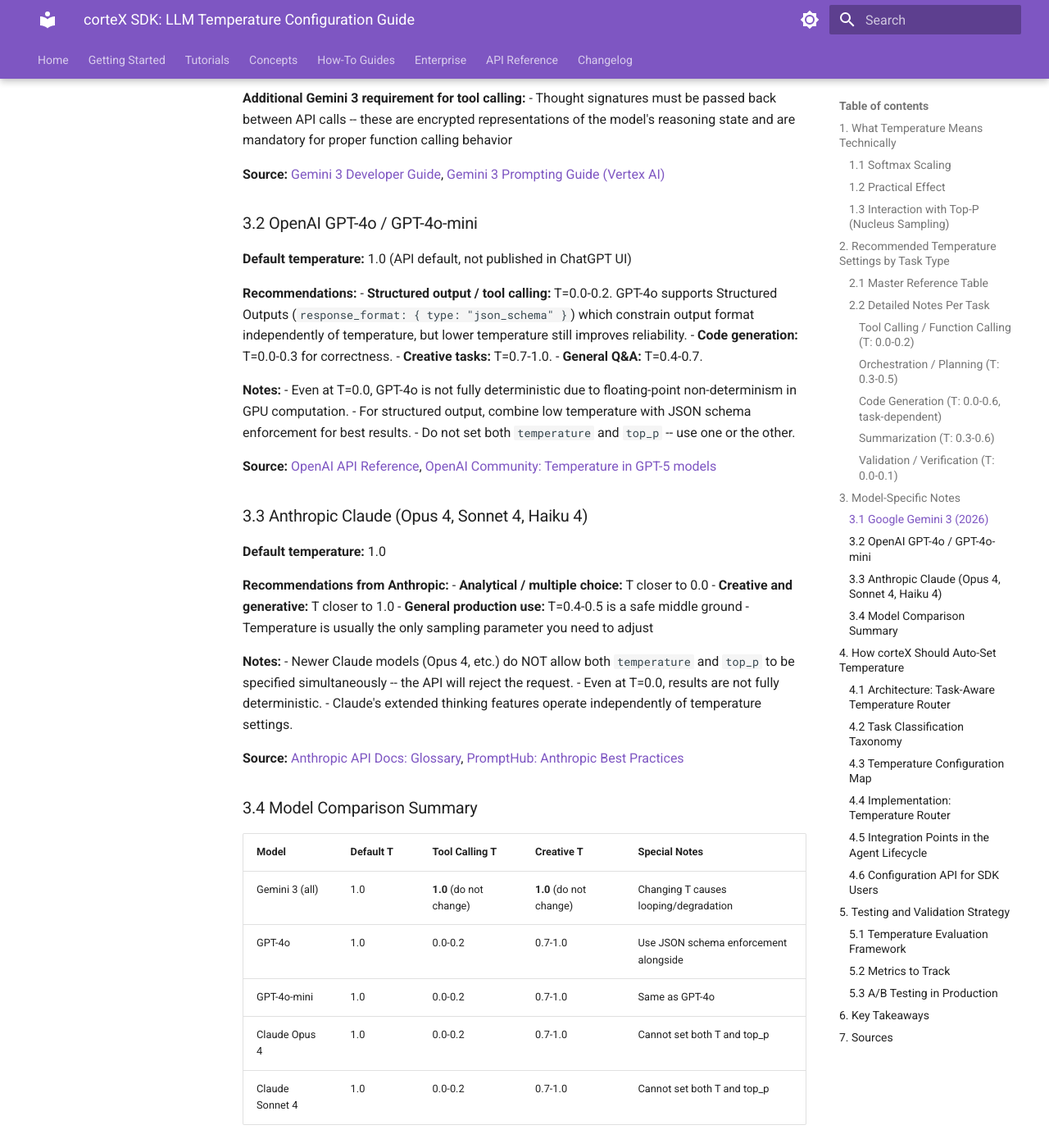
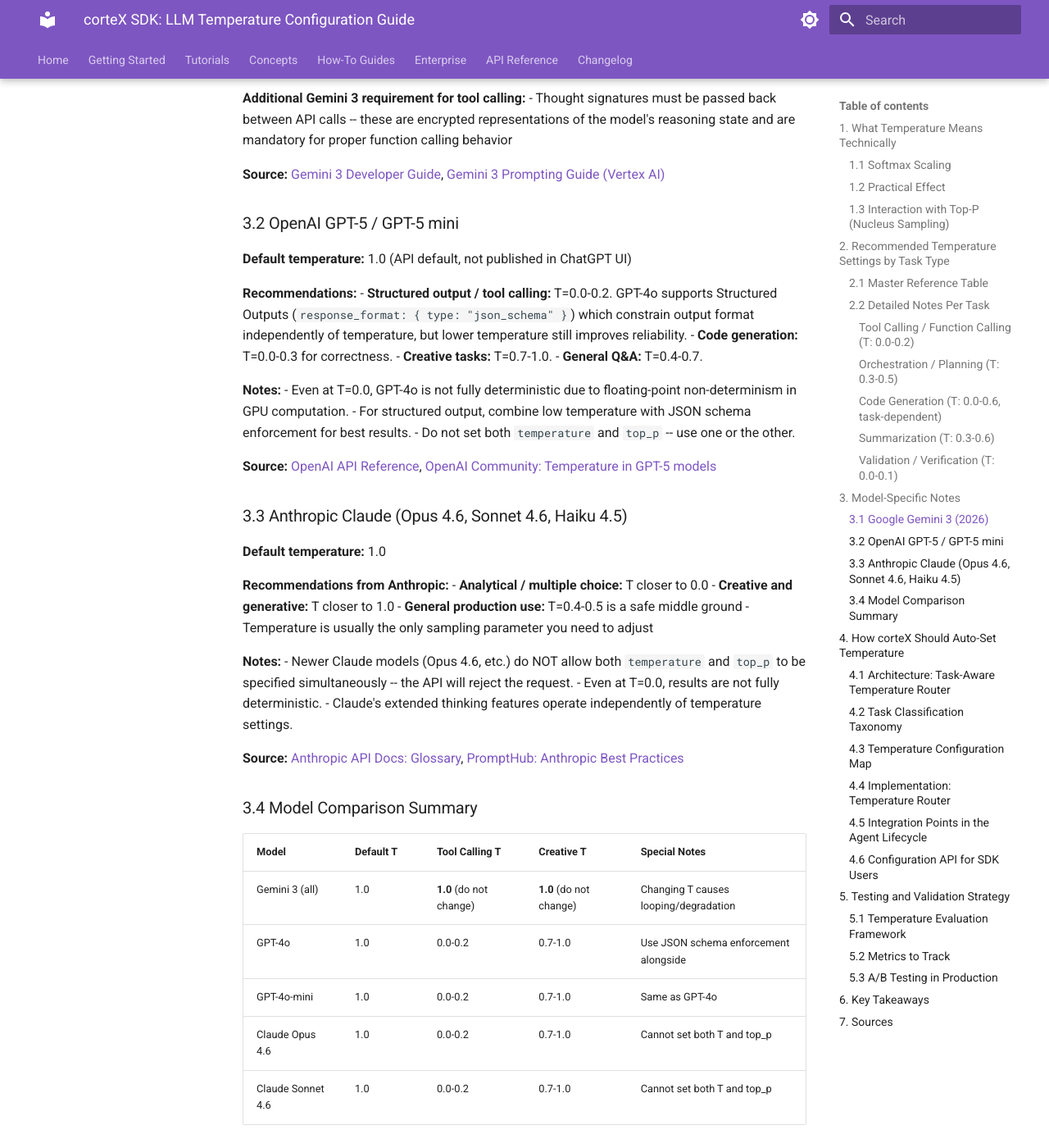
Before and after one commit to QuestoM/cortex-docs, an MkDocs documentation site: the page built from docs/temperature_guide.md, in a window 1280 px wide and 1400 px high, scrolled down 4135 px. Shown: the whole window at 82% size. Built offline with MkDocs 1.6.1 and Material for MkDocs 9.7.7, drawn with Linux system fonts in a browser that asks for light colours.

Commit message:
docs: update model names to current (Feb 2026)
- OpenAI: GPT-4o -> GPT-5/GPT-5 mini
- Anthropic: claude-3-opus -> claude-opus-4-6
- Google: Gemini 2.0 Flash -> Gemini 3 Flash
- Updated: temperature guide, modulator examples, changelog

Co-Authored-By: Claude Opus 4.6 <noreply@anthropic.com>

```diff
--- a/docs/changelog.md
+++ b/docs/changelog.md
@@ -76,8 +76,8 @@ All notable changes to corteX are documented here.
 
 ### LLM providers
 
-- OpenAI (GPT-4o, GPT-4o-mini, and compatible models).
-- Google Gemini (Gemini 2.0 Flash, Gemini 2.5 Pro).
+- OpenAI (GPT-5, GPT-5 mini, and compatible models).
+- Google Gemini (Gemini 3 Flash, Gemini 2.5 Pro).
 - Local models via OpenAI-compatible API (Ollama, vLLM).
 - Multi-provider LLM Router with role-based routing and failover.
 
--- a/docs/temperature_guide.md
+++ b/docs/temperature_guide.md
@@ -135,7 +135,7 @@ Google's official documentation strongly recommends keeping temperature at the d
 
 **Source:** [Gemini 3 Developer Guide](https://ai.google.dev/gemini-api/docs/gemini-3), [Gemini 3 Prompting Guide (Vertex AI)](https://docs.cloud.google.com/vertex-ai/generative-ai/docs/start/gemini-3-prompting-guide)
 
-### 3.2 OpenAI GPT-4o / GPT-4o-mini
+### 3.2 OpenAI GPT-5 / GPT-5 mini
 
 **Default temperature:** 1.0 (API default, not published in ChatGPT UI)
 
@@ -152,7 +152,7 @@ Google's official documentation strongly recommends keeping temperature at the d
 
 **Source:** [OpenAI API Reference](https://platform.openai.com/docs/api-reference/chat), [OpenAI Community: Temperature in GPT-5 models](https://community.openai.com/t/temperature-in-gpt-5-models/1337133)
 
-### 3.3 Anthropic Claude (Opus 4, Sonnet 4, Haiku 4)
+### 3.3 Anthropic Claude (Opus 4.6, Sonnet 4.6, Haiku 4.5)
 
 **Default temperature:** 1.0
 
@@ -163,7 +163,7 @@ Google's official documentation strongly recommends keeping temperature at the d
 - Temperature is usually the only sampling parameter you need to adjust
 
 **Notes:**
-- Newer Claude models (Opus 4, etc.) do NOT allow both `temperature` and `top_p` to be specified simultaneously -- the API will reject the request.
+- Newer Claude models (Opus 4.6, etc.) do NOT allow both `temperature` and `top_p` to be specified simultaneously -- the API will reject the request.
 - Even at T=0.0, results are not fully deterministic.
 - Claude's extended thinking features operate independently of temperature settings.
 
@@ -176,8 +176,8 @@ Google's official documentation strongly recommends keeping temperature at the d
 | Gemini 3 (all) | 1.0 | **1.0** (do not change) | **1.0** (do not change) | Changing T causes looping/degradation |
 | GPT-4o | 1.0 | 0.0-0.2 | 0.7-1.0 | Use JSON schema enforcement alongside |
 | GPT-4o-mini | 1.0 | 0.0-0.2 | 0.7-1.0 | Same as GPT-4o |
-| Claude Opus 4 | 1.0 | 0.0-0.2 | 0.7-1.0 | Cannot set both T and top_p |
-| Claude Sonnet 4 | 1.0 | 0.0-0.2 | 0.7-1.0 | Cannot set both T and top_p |
+| Claude Opus 4.6 | 1.0 | 0.0-0.2 | 0.7-1.0 | Cannot set both T and top_p |
+| Claude Sonnet 4.6 | 1.0 | 0.0-0.2 | 0.7-1.0 | Cannot set both T and top_p |
 
 ---
 
```
Also changed, not shown: docs/reference/engine/modulator.md (+4 -4 lines).
